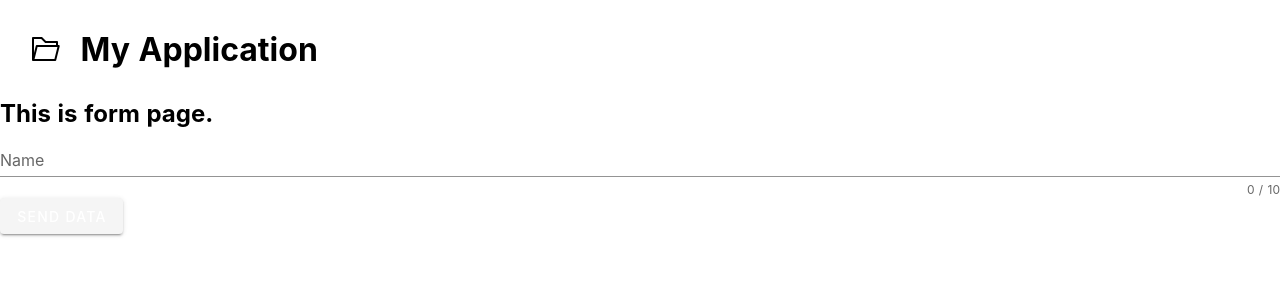
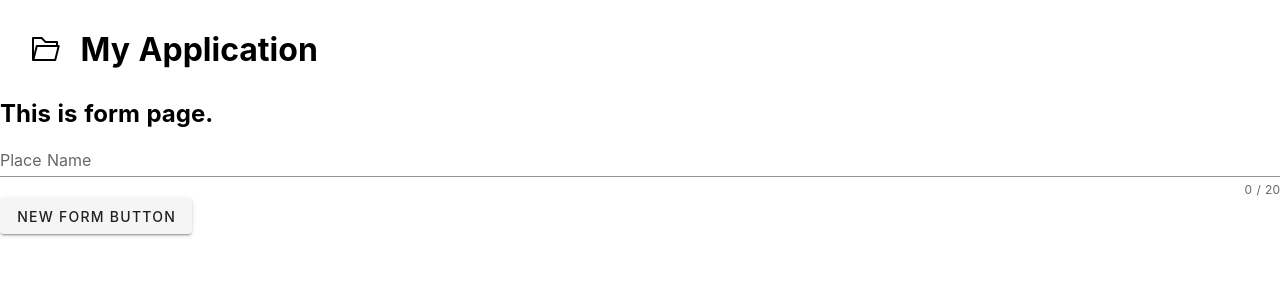
Before and after one commit to negi524/togo-list, a Nuxt app: page /form in a window 1280 px wide. Shown: the top 300 px of the page. Built offline with nearby package versions, Linux system fonts and the light colour scheme.

Commit message:
フォーム入力作成

```diff
--- a/pages/form.vue
+++ b/pages/form.vue
@@ -1,13 +1,15 @@
 <template>
   <div>
     <h2>This is form page.</h2>
-    <!-- <form method="post" action="/api/togo/add">
-      <input type="text" name="message" />
-      <input type="submit" value="送信" />
-    </form>-->
-    <v-form ref="form" v-model="valid" lazy-validation>
-      <v-text-field label="Name" v-model="name" :counter="10" :rules="nameRules" required></v-text-field>
-      <v-btn :disabled="!valid" color="success" class="mr-4" @click="validate">send data</v-btn>
+    <v-form ref="form">
+      <v-text-field
+        label="Place Name"
+        v-model="placeName"
+        :counter="20"
+        :rules="nameRules"
+        required
+      ></v-text-field>
+      <v-btn class="mr-4" @click="postForm">new form button</v-btn>
     </v-form>
   </div>
 </template>
@@ -17,10 +19,10 @@ export default {
   data: function() {
     return {
       valid: true,
-      name: "",
+      placeName: "",
       nameRules: [
-        v => !!v || "Name is required.",
-        v => (v && v.length <= 10) || "Name must be less than 10 characters."
+        v => !!v || "Place Name is required.",
+        v => (v && v.length <= 20) || "Name must be less than 20 characters."
       ]
     };
   },
@@ -29,6 +31,13 @@ export default {
       if (this.$refs.form.validate()) {
         this.snackbar = true;
       }
+    },
+    async postForm() {
+      const param = {
+        about: this.placeName
+      };
+      const response = await this.$axios.$post("/api/togo/add", param);
+      console.log(response);
     }
   }
 };
```
Also changed, not shown: 1 other file (tests, documents, lock files or other folders).
